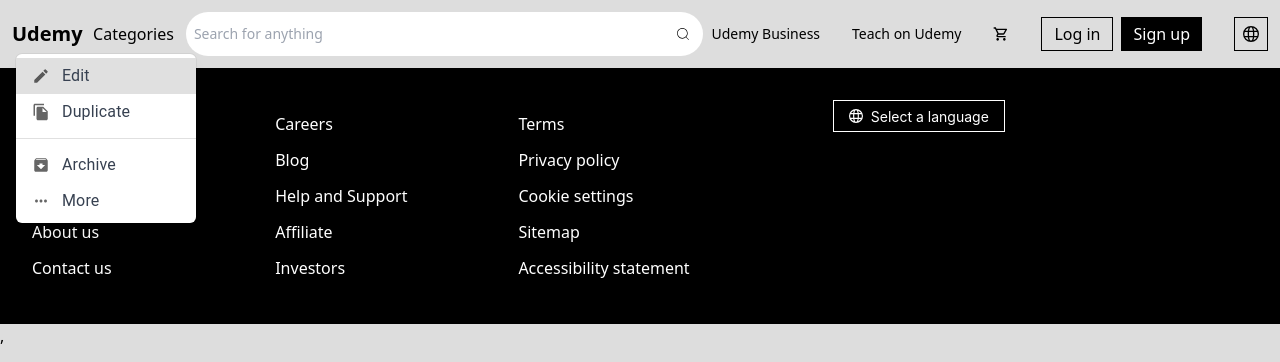
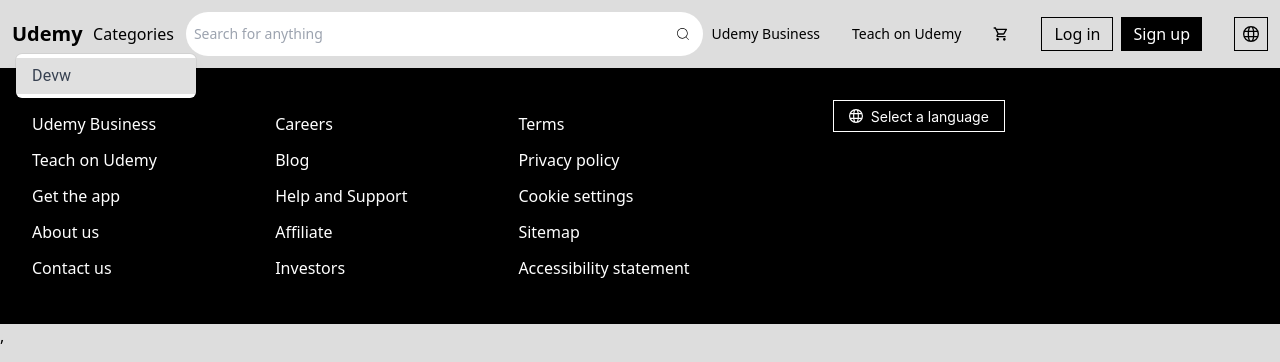
Before and after one commit to mdmehrab/react-typescript, a React (Vite) app: page / in a window 1280 px wide. Both pictures are taken after a click on the element "Categories". Shown: the top 362 px of the page. Built offline with nearby package versions, Linux system fonts and the light colour scheme.

Commit message:
still trying

```diff
--- a/src/components/CustomizedMenus.tsx
+++ b/src/components/CustomizedMenus.tsx
@@ -1,11 +1,11 @@
 import { styled, alpha } from "@mui/material/styles";
 import Menu, { MenuProps } from "@mui/material/Menu";
 import MenuItem from "@mui/material/MenuItem";
-import EditIcon from "@mui/icons-material/Edit";
-import Divider from "@mui/material/Divider";
-import ArchiveIcon from "@mui/icons-material/Archive";
-import FileCopyIcon from "@mui/icons-material/FileCopy";
-import MoreHorizIcon from "@mui/icons-material/MoreHoriz";
+
+
+
+
+
 
 const StyledMenu = styled((props: MenuProps) => (
   <Menu
@@ -63,31 +63,16 @@
 }) => {
   return (
     <StyledMenu
-      id="demo-customized-menu"
-      MenuListProps={{
-        "aria-labelledby": "demo-customized-button",
-      }}
+
       anchorEl={anchorEl}
       open={open}
       onClose={handleClose}
     >
       <MenuItem onClick={handleClose} disableRipple>
-        <EditIcon />
-        Edit
+       Devw
+
       </MenuItem>
-      <MenuItem onClick={handleClose} disableRipple>
-        <FileCopyIcon />
-        Duplicate
-      </MenuItem>
-      <Divider sx={{ my: 0.5 }} />
-      <MenuItem onClick={handleClose} disableRipple>
-        <ArchiveIcon />
-        Archive
-      </MenuItem>
-      <MenuItem onClick={handleClose} disableRipple>
-        <MoreHorizIcon />
-        More
-      </MenuItem>
+
     </StyledMenu>
   );
 };
--- a/src/components/Toolbar.tsx
+++ b/src/components/Toolbar.tsx
@@ -2,8 +2,7 @@
 import { GrLanguage } from "react-icons/gr";
 import { CiSearch } from "react-icons/ci";
 import CustomizedMenus from "./CustomizedMenus";
-import { Button } from "@mui/material";
-import KeyboardArrowDownIcon from "@mui/icons-material/KeyboardArrowDown";
+
 import { useState } from "react";
 
 const Toolbar = () => {
@@ -31,7 +30,7 @@
             aria-expanded={open ? "true" : undefined}
             onClick={handleClick}
           >
-            Categories
+            <span className="cursor-pointer"> Categories</span>
           </div>
           <div className="w-[80%] flex items-center gap-2 relative">
             <span className="absolute right-3">
```
